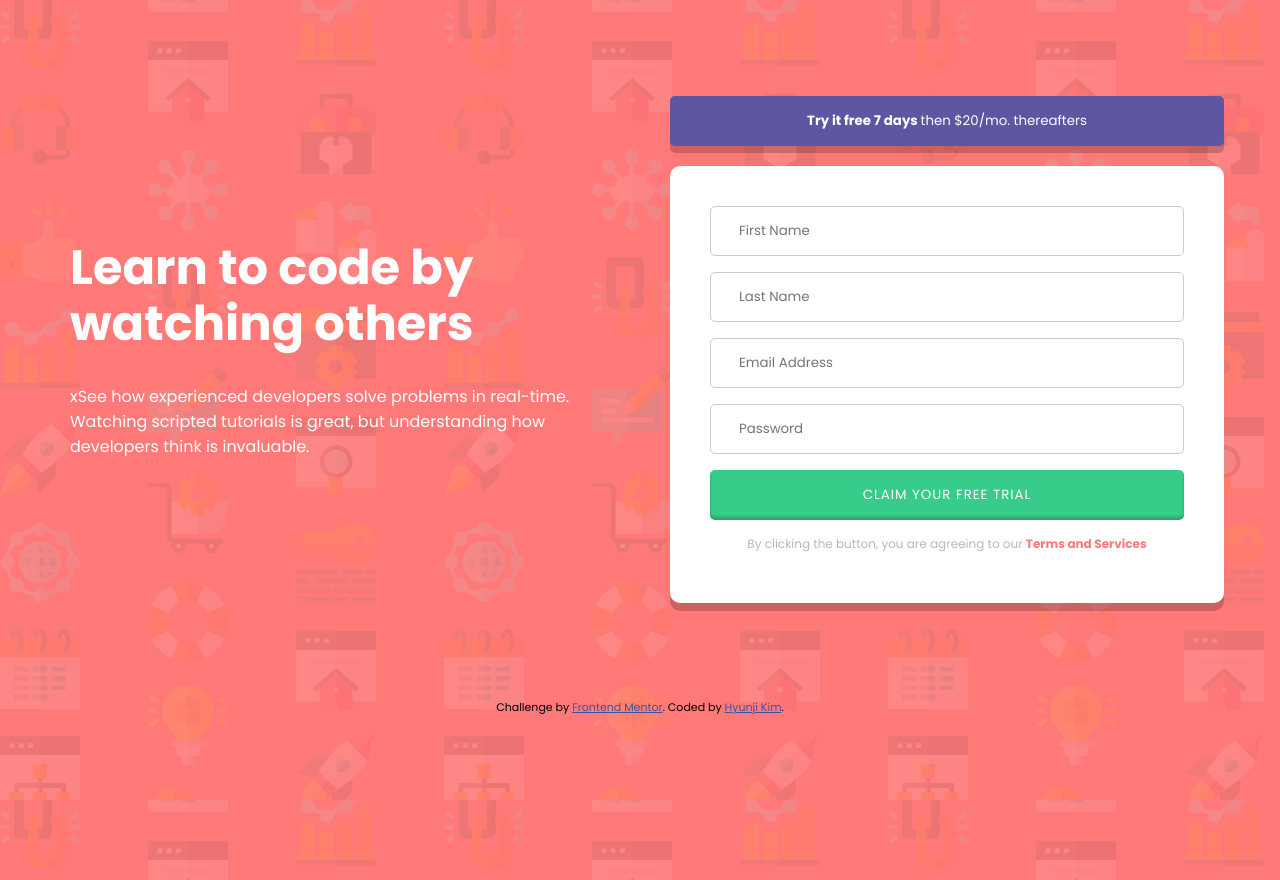
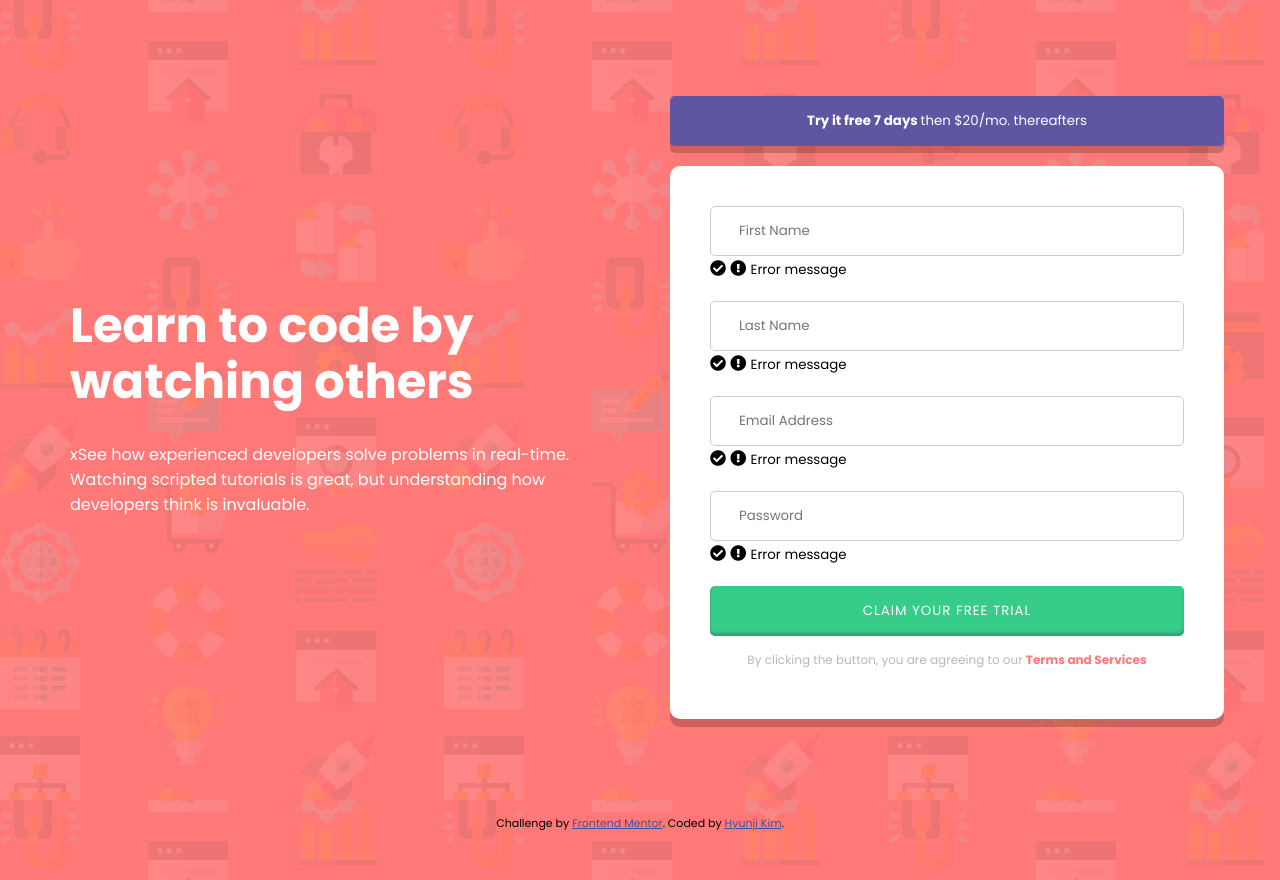
Before and after one commit to creativehkim/intro-component-with-signup-form, a plain HTML site: page index.html in a window 1280 px wide. Drawn offline with Linux system fonts and the light colour scheme.

Commit message:
Error messages and icons for the input fields added and the javascript file was added and linked

```diff
--- a/index.html
+++ b/index.html
@@ -1,16 +1,15 @@
 <!DOCTYPE html>
 <html lang="en">
+
 <head>
 	<meta charset="UTF-8" />
 	<meta name="viewport" content="width=device-width, initial-scale=1.0" />
 	<!-- displays site properly based on user's device -->
 
-		<link
-			rel="icon"
-			type="image/png"
-			sizes="32x32"
-			href="./images/favicon-32x32.png"
-		/>
+	<link rel="stylesheet" href="https://cdnjs.cloudflare.com/ajax/libs/font-awesome/5.15.2/css/all.min.css"
+		integrity="sha512-HK5fgLBL+xu6dm/Ii3z4xhlSUyZgTT9tuc/hSrtw6uzJOvgRr2a9jyxxT1ely+B+xFAmJKVSTbpM/CuL7qxO8w=="
+		crossorigin="anonymous" />
+	<link rel="icon" type="image/png" sizes="32x32" href="./images/favicon-32x32.png" />
 	<link rel="stylesheet" href="style.css" />
 	<title>Frontend Mentor | Intro component with sign up form</title>
 
@@ -20,11 +19,13 @@
 			font-size: 11px;
 			text-align: center;
 		}
+
 		.attribution a {
 			color: hsl(228, 45%, 44%);
 		}
 	</style>
 </head>
+
 <body>
 	<div id="main__container">
 		<div class="intro__container item">
@@ -43,30 +44,41 @@
 			<button class="trial__btn">
 				<strong>Try it free 7 days </strong>then $20/mo. thereafters
 			</button>
+
 			<div class="user__info">
+				<form action="/" method="GET" id="form">
+					<div class="form__control">
 						<input type="text" id="fname" name="fname" placeholder="First Name" />
+						<i class="fas fa-check-circle"></i>
+						<i class="fas fa-exclamation-circle"></i>
+						<small>Error message</small>
+					</div>
+					<div class="form__control">
 						<input type="text" id="lname" name="lname" placeholder="Last Name" />
-					<input
-						type="email"
-						id="email"
-						name="email"
-						placeholder="Email Address"
-					/>
-					<input
-						type="password"
-						id="password"
-						name="password"
-						placeholder="Password"
-					/>
+						<i class="fas fa-check-circle"></i>
+						<i class="fas fa-exclamation-circle"></i>
+						<small>Error message</small>
+					</div>
+					<div class="form__control">
+						<input type="email" id="email" name="email" placeholder="Email Address" />
+						<i class="fas fa-check-circle"></i>
+						<i class="fas fa-exclamation-circle"></i>
+						<small>Error message</small>
+					</div>
+					<div class="form__control">
+						<input type="password" id="password" name="password" placeholder="Password" />
+						<i class="fas fa-check-circle"></i>
+						<i class="fas fa-exclamation-circle"></i>
+						<small>Error message</small>
+					</div>
 					<button type="submit" class="submit__btn" value="submit">
 						Claim your free trial
 					</button>
 					<div class="terms">
-						<small
-							>By clicking the button, you are agreeing to our
-							<strong><a href="#">Terms and Services</a></strong></small
-						>
+						<small>By clicking the button, you are agreeing to our
+							<strong><a href="#">Terms and Services</a></strong></small>
 					</div>
+				</form>
 			</div>
 		</div>
 	</div>
@@ -74,10 +86,10 @@
 	<footer>
 		<p class="attribution">
 			Challenge by
-				<a href="https://www.frontendmentor.io?ref=challenge" target="_blank"
-					>Frontend Mentor</a
-				>. Coded by <a href="#">Hyunji Kim</a>.
+			<a href="https://www.frontendmentor.io?ref=challenge" target="_blank">Frontend Mentor</a>. Coded by <a
+				href="#">Hyunji Kim</a>.
 		</p>
 	</footer>
 </body>
+
 </html>
--- a/style.css
+++ b/style.css
@@ -7,12 +7,12 @@
 
 body {
 	background-image: url(/images/bg-intro-desktop.png);
-    background-color: #FF7978;
+	background-color: #ff7978;
 	font-family: 'Poppins', sans-serif;
 	width: 100vw;
 	height: 100vh;
 	overflow: hidden;
-    margin: 0 auto ;
+	margin: 0 auto;
 }
 
 input {
@@ -21,7 +21,6 @@ input {
 	width: 100%;
 	border-radius: 5px;
 	border: 1px solid #ccc;
-    margin-bottom: 1rem;
 	padding-left: 28px;
 }
 
@@ -50,20 +49,11 @@ h1 {
 	line-height: 3.5rem;
 }
 
-small {
-    font-size: 12px;
-    display: block;
-    text-align: center;
-    margin: 10px 0;
-    color: #b8b8b8;
-}
-
 strong a {
-    color: #FF7978;
+	color: #ff7978;
 	text-decoration: none;
 	cursor: pointer;
 }
-
 
 #main__container {
 	max-width: 1200px;
@@ -105,13 +95,19 @@ strong a {
 }
 
 .trial__btn {
-    background-color: #5E55A3;
+	background-color: #5e55a3;
 	margin-bottom: 20px;
 	box-shadow: 0px 7px 0 rgba(0, 0, 0, 0.2);
 }
 
+.form__control {
+	margin-bottom: 10px;
+	padding-bottom: 10px;
+	position: relative;
+}
+
 .submit__btn {
-    background-color: #37CC89;
+	background-color: #37cc89;
 	text-transform: uppercase;
 	letter-spacing: 1px;
 	box-shadow: inset 0px -3px 3px rgba(0, 0, 0, 0.2);
@@ -120,3 +116,11 @@ strong a {
 .submit__btn:hover {
 	opacity: 0.8;
 }
+
+.terms small {
+	font-size: 12px;
+	display: block;
+	text-align: center;
+	margin: 10px 0;
+	color: #b8b8b8;
+}
```
Also changed, not shown: script.js (added, +17 -0 lines). Lines whose indentation alone changed are shown as unchanged.
